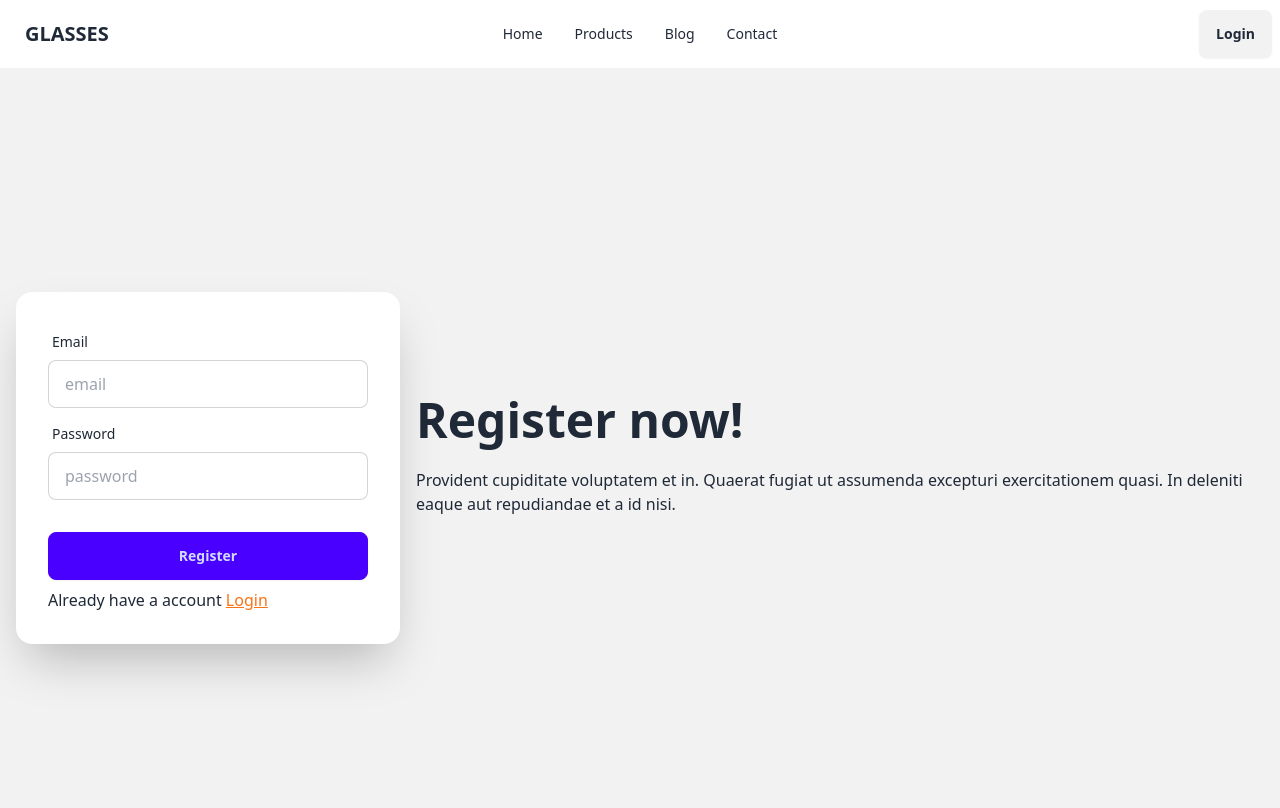
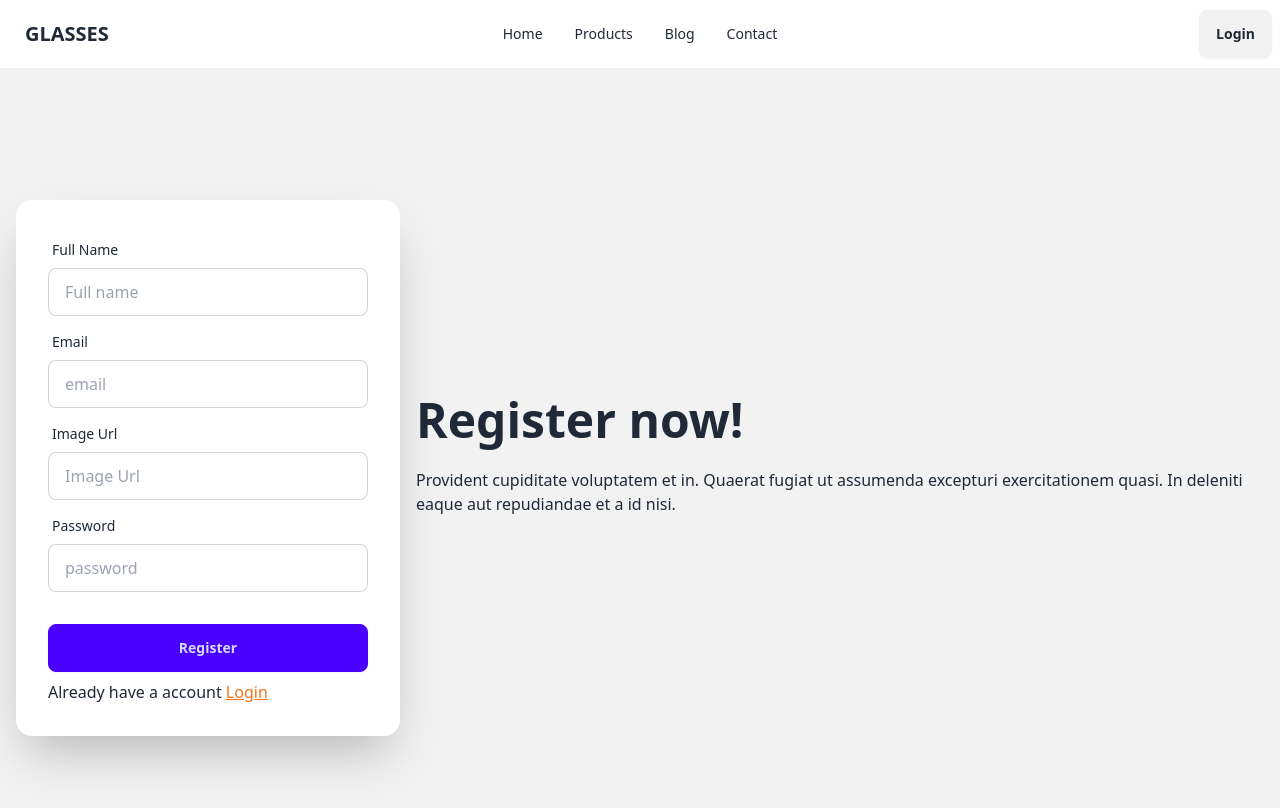
Before and after one commit to mintusikder/firebase-with-private-route, a React (Vite) app: page /register in a window 1280 px wide. Shown: the top 808 px of the page. Built offline with nearby package versions, Linux system fonts and the light colour scheme; no server answers.

Commit message:
added input field error

```diff
--- a/package.json
+++ b/package.json
@@ -13,6 +13,7 @@
     "firebase": "^10.13.1",
     "react": "^18.3.1",
     "react-dom": "^18.3.1",
+    "react-hook-form": "^7.53.0",
     "react-router-dom": "^6.26.2"
   },
   "devDependencies": {
--- a/src/components/Register.jsx
+++ b/src/components/Register.jsx
@@ -1,6 +1,20 @@
+import { useContext } from "react";
 import { Link } from "react-router-dom";
+import { AuthContext } from "../authProvider/AuthProvider";
+import { useForm } from "react-hook-form";
 
 const Register = () => {
+  const { createUser } = useContext(AuthContext);
+
+  const {
+    register,
+    handleSubmit,
+    formState: { errors },
+  } = useForm();
+  const onSubmit = (data) => {
+    console.log(data);
+  };
+
   return (
     <div className="hero bg-base-200 min-h-screen">
       <div className="hero-content flex-col lg:flex-row-reverse">
@@ -13,17 +27,50 @@ const Register = () => {
           </p>
         </div>
         <div className="card bg-base-100 w-full max-w-sm shrink-0 shadow-2xl">
-          <form className="card-body">
+          <form onSubmit={handleSubmit(onSubmit)} className="card-body">
+            <div className="form-control">
+              <label className="label">
+                <span className="label-text">Full Name</span>
+              </label>
+              <input
+                type="text"
+                name="name"
+                placeholder="Full name"
+                {...register("fullName", { required: true })}
+                className="input input-bordered"
+              />
+              {errors.fullName && (
+                <span className="text-red-500">This field is required</span>
+              )}
+            </div>
             <div className="form-control">
               <label className="label">
                 <span className="label-text">Email</span>
               </label>
               <input
                 type="email"
+                name="email"
                 placeholder="email"
+                {...register("email", { required: true })}
                 className="input input-bordered"
-                required
               />
+              {errors.email && (
+                <span className="text-red-500">This field is required</span>
+              )}
+            </div>
+            <div className="form-control">
+              <label className="label">
+                <span className="label-text">Image Url</span>
+              </label>
+              <input
+                type="text"
+                placeholder="Image Url"
+                {...register("url")}
+                className="input input-bordered"
+              />
+              {errors.url && (
+                <span className="text-red-500">This field is required</span>
+              )}
             </div>
             <div className="form-control">
               <label className="label">
@@ -32,9 +79,12 @@ const Register = () => {
               <input
                 type="password"
                 placeholder="password"
+                {...register("password", { required: true })}
                 className="input input-bordered"
-                required
               />
+              {errors.password && (
+                <span className="text-red-500">This field is required</span>
+              )}
             </div>
             <div className="form-control mt-6">
               <button className="btn btn-primary">Register</button>
```
Also changed, not shown: 1 other file (tests, documents, lock files or other folders).
